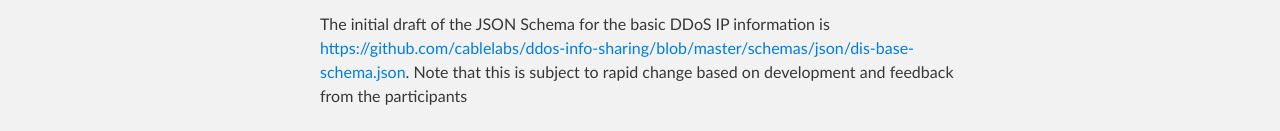
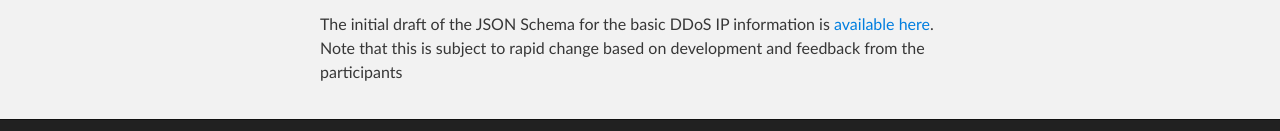
Before and after one commit to cablelabs/ddos-info-sharing, a plain HTML site: page index.html in a window 1280 px wide. Shown: the part 2313-2444 px from the top of the page. Drawn offline with Linux system fonts and the light colour scheme.

```diff
--- a/index.html
+++ b/index.html
@@ -77,7 +77,7 @@
 
 <p>The first step in sharing the DDoS information is specifying the syntax and semantics of the data being shared. In order for the analytics component to generate meaningful information, all the data shared from various providers must include a minimal set of attributes that characterize the DDoS data. Given the popularity of JSON and based on feedback we have received, we have chosen JSON as the primary format for sharing the data. We may look into supporting additional formats in the future. We use <a href="http://json-schema.org">JSON Schemas</a> to specify the semantics of the data.</p>
 
-<p>The initial draft of the JSON Schema for the basic DDoS IP information is <a href="schema%20for%20data%20ingest">https://github.com/cablelabs/ddos-info-sharing/blob/master/schemas/json/dis-base-schema.json</a>.
+<p>The initial draft of the JSON Schema for the basic DDoS IP information is <a href="https://github.com/cablelabs/ddos-info-sharing/blob/master/schemas/json/dis-base-schema.json">available here</a>.
 Note that this is subject to rapid change based on development and feedback from the participants</p>
       </section>
     </div>
```
Also changed, not shown: params.json (+1 -1 lines).
